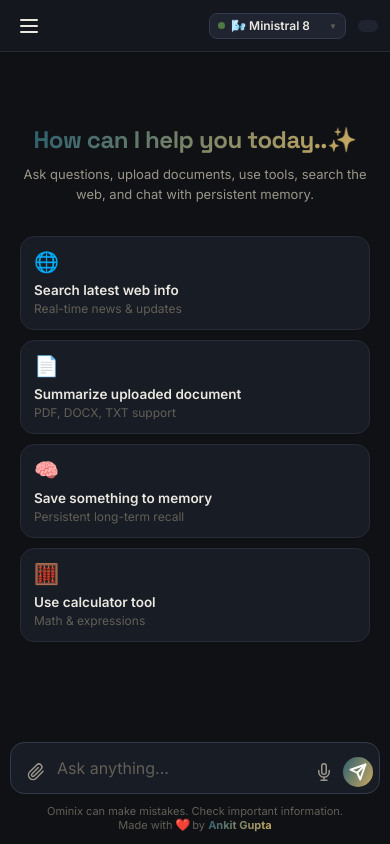
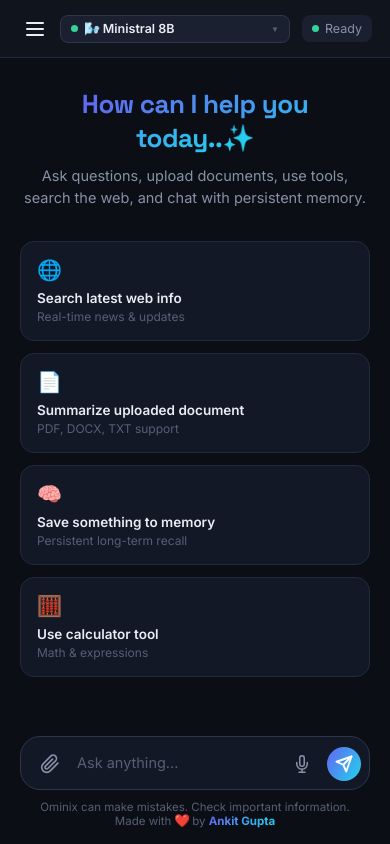
Before and after one commit to Ankit1726/Ominix-AI, a FastAPI app: page / in a window 390 px wide. Run offline with FastAPI, Linux system fonts and the light colour scheme; parts of the project's set-up code (start-up, migrations or seed data) failed here and were passed over; some libraries are stand-ins or nearby versions.

Commit message:
Ominix AI ✨

```diff
--- a/frontend/static/style.css
+++ b/frontend/static/style.css
@@ -3,13 +3,12 @@
   --font-body: "Inter", sans-serif;
   --font-mono: "JetBrains Mono", monospace;
 
-  /* Modern-classic palette: deep teal + antique brass */
-  --accent-a: #2c5f6f; /* deep teal   */
-  --accent-b: #c9a961; /* antique gold/brass */
+  --accent-a: #6366f1; /* indigo   */
+  --accent-b: #22d3ee; /* cyan     */
   --accent-grad: linear-gradient(120deg, var(--accent-a), var(--accent-b));
-  --danger: #c0392b;
-  --warning: #d4a017;
-  --success: #4f7942;
+  --danger: #f87171;
+  --warning: #fbbf24;
+  --success: #34d399;
 
   --radius-sm: 8px;
   --radius-md: 14px;
@@ -18,39 +17,34 @@
   --shadow-soft: 0 8px 24px rgba(0, 0, 0, 0.28);
   --transition-fast: 150ms ease;
   --transition-med: 260ms cubic-bezier(0.4, 0, 0.2, 1);
-
-  /* Fluid spacing / sizing tokens used across breakpoints */
-  --sidebar-width: 272px;
-  --content-max: 820px;
-  --topbar-height: 58px;
 }
 
 html[data-theme="dark"] {
-  --bg: #0f1115;
-  --bg-elevated: #14171e;
-  --surface: #181c25;
-  --surface-2: #1f2430;
-  --surface-hover: #262c3b;
-  --border: #262b38;
-  --border-strong: #333a4b;
-  --text: #eae7df;
-  --text-secondary: #9a9689;
-  --text-faint: #625f57;
-  --scrollbar: #333a4b;
+  --bg: #0b0e14;
+  --bg-elevated: #10141d;
+  --surface: #131826;
+  --surface-2: #1a2030;
+  --surface-hover: #202840;
+  --border: #232a3d;
+  --border-strong: #2e364c;
+  --text: #e8ecf4;
+  --text-secondary: #8891a7;
+  --text-faint: #565f75;
+  --scrollbar: #2a3145;
 }
 
 html[data-theme="light"] {
-  --bg: #faf8f4;
+  --bg: #f5f6fa;
   --bg-elevated: #ffffff;
   --surface: #ffffff;
-  --surface-2: #f1ede4;
-  --surface-hover: #e7e1d3;
-  --border: #e6e0d3;
-  --border-strong: #d3ccba;
-  --text: #201d18;
-  --text-secondary: #635d51;
-  --text-faint: #a39a87;
-  --scrollbar: #d3ccba;
+  --surface-2: #eef0f6;
+  --surface-hover: #e4e7f0;
+  --border: #e1e4ed;
+  --border-strong: #cbd0dd;
+  --text: #12151c;
+  --text-secondary: #5b6272;
+  --text-faint: #9aa0b1;
+  --scrollbar: #d3d7e2;
 }
 
 * {
@@ -353,7 +346,7 @@
 }
 
 .topbar {
-  height: var(--topbar-height);
+  height: 58px;
   flex-shrink: 0;
   display: flex;
   align-items: center;
@@ -444,7 +437,6 @@
   font-weight: 600;
   font-family: var(--font-body);
   padding-right: 14px;
-  max-width: 140px;
 }
 .model-select:focus {
   outline: none;
@@ -484,7 +476,6 @@
   flex: 1;
   position: relative;
   overflow-y: auto;
-  -webkit-overflow-scrolling: touch;
   padding: 0 0 20px;
 }
 
@@ -504,7 +495,7 @@
 
 .welcome-title {
   font-family: var(--font-display);
-  font-size: clamp(24px, 5vw, 38px);
+  font-size: clamp(26px, 4vw, 38px);
   font-weight: 700;
   margin: 0 0 10px;
   letter-spacing: -0.5px;
@@ -519,7 +510,7 @@
 
 .welcome-subtitle {
   color: var(--text-secondary);
-  font-size: clamp(13px, 2vw, 14.5px);
+  font-size: 14.5px;
   margin: 0 0 32px;
   line-height: 1.5;
 }
@@ -736,12 +724,11 @@
 .input-area {
   flex-shrink: 0;
   padding: 10px 20px 16px;
-  padding-bottom: max(16px, env(safe-area-inset-bottom));
   background: var(--bg);
 }
 
 .input-wrapper {
-  max-width: var(--content-max);
+  max-width: 820px;
   margin: 0 auto;
   display: flex;
   align-items: flex-end;
@@ -919,20 +906,8 @@
   border-color: var(--danger);
 }
 
-/* ============================================================
-   RESPONSIVE BREAKPOINTS
-   Mobile: <= 599px
-   Tablet: 600px - 1023px
-   Desktop: 1024px - 1439px (base styles above)
-   Large / wide desktop: >= 1440px
-   ============================================================ */
 
-/* ---------- Tablet ---------- */
-@media (max-width: 1023px) {
-  :root {
-    --sidebar-width: 232px;
-  }
-
+@media (max-width: 880px) {
   .menu-btn {
     display: flex;
   }
@@ -953,155 +928,14 @@
     display: block;
   }
 
-  .messages-area {
-    padding: 20px 18px 10px;
+  .cards-grid {
+    grid-template-columns: 1fr;
   }
-
-  .input-area {
-    padding: 10px 18px 16px;
-    padding-bottom: max(16px, env(safe-area-inset-bottom));
+  .topbar-title {
+    display: none;
   }
 }
 
-/* ---------- Mobile ---------- */
-@media (max-width: 599px) {
-  :root {
-    --topbar-height: 52px;
-  }
-
-  .sidebar {
-    width: min(84vw, 300px);
-  }
-
-  .topbar {
-    padding: 0 12px;
-  }
-
-  .topbar-title {
-    display: none;
-  }
-
-  .model-selector {
-    padding: 5px 8px;
-  }
-  .model-select {
-    font-size: 12px;
-    max-width: 92px;
-  }
-
-  .status span {
-    display: none; /* keep just the dot on very small screens if text exists */
-  }
-
-  .welcome-content {
-    max-width: 100%;
-  }
-
-  .cards-grid {
-    grid-template-columns: 1fr;
-    gap: 10px;
-  }
-
-  .card {
-    padding: 13px;
-  }
-
-  .messages-area {
-    padding: 16px 12px 10px;
-    gap: 18px;
-  }
-
-  .msg-avatar {
-    width: 24px;
-    height: 24px;
-    font-size: 11px;
-    border-radius: 7px;
-  }
-
-  .msg-content {
-    font-size: 14px;
-  }
-
-  .input-area {
-    padding: 8px 10px 12px;
-    padding-bottom: max(12px, env(safe-area-inset-bottom));
-  }
-
-  .input-wrapper {
-    padding: 6px 6px 6px 10px;
-    border-radius: var(--radius-md);
-    gap: 4px;
-  }
-
-  .attach-btn,
-  .mic-btn,
-  .send-btn {
-    width: 30px;
-    height: 30px;
-  }
-
-  #messageInput {
-    font-size: 16px; /* prevents iOS auto-zoom on focus */
-  }
-
-  .notice,
-  .app-footer {
-    font-size: 11px;
-    padding: 0 8px;
-  }
-
-  .toast {
-    left: 12px;
-    right: 12px;
-    transform: translateY(10px);
-    max-width: none;
-  }
-  .toast.visible {
-    transform: translateY(0);
-  }
-}
-
-/* Small phones */
-@media (max-width: 380px) {
-  .welcome-title {
-    font-size: 22px;
-  }
-  .card-icon {
-    font-size: 18px;
-  }
-  .card-text {
-    font-size: 13px;
-  }
-}
-
-/* ---------- Large desktop / wide screens ---------- */
-@media (min-width: 1440px) {
-  :root {
-    --sidebar-width: 300px;
-    --content-max: 900px;
-  }
-
-  .messages-area {
-    padding: 32px 20px 14px;
-  }
-
-  .welcome-title {
-    font-size: 42px;
-  }
-}
-
-@media (min-width: 1920px) {
-  :root {
-    --sidebar-width: 320px;
-    --content-max: 980px;
-  }
-
-  body {
-    font-size: 15px;
-  }
-}
-
-/* ---------- Reduced motion ---------- */
 @media (prefers-reduced-motion: reduce) {
   *,
   *::before,
```
Also changed, not shown: other parts of frontend/static/style.css (+18 -22 lines).
